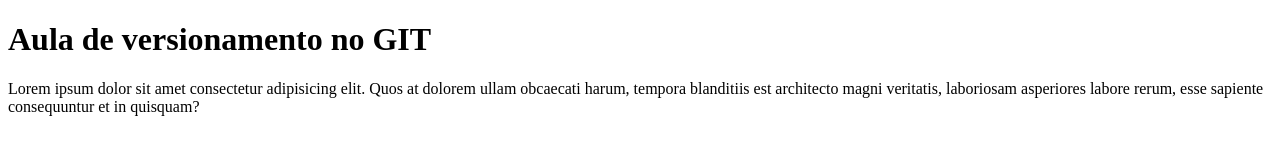
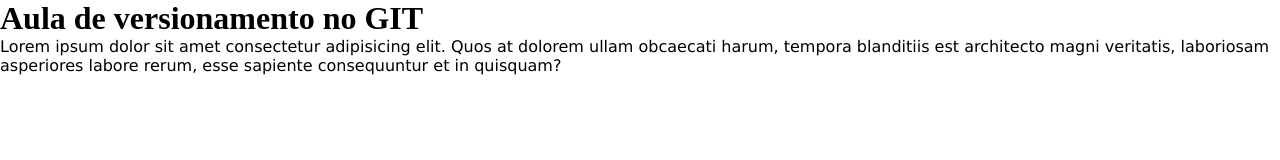
Before and after one commit to Felipi7/aula-GIT, a plain HTML site: page index.html in a window 1280 px wide. Drawn offline with Linux system fonts and the light colour scheme.

Commit message:
Segundo momento do projeto

```diff
--- a/index.html
+++ b/index.html
@@ -3,6 +3,7 @@
 <head>
     <meta charset="UTF-8">
     <meta name="viewport" content="width=device-width, initial-scale=1.0">
+    <link rel="stylesheet" href="style.css">
     <title>Aula GIT</title>
 </head>
 <body>
--- /dev/null
+++ b/style.css
@@ -0,0 +1,8 @@
+*{
+    margin:0;
+    padding: 0;
+}
+
+p{
+    font-family: 'Lucida Sans', 'Lucida Sans Regular', 'Lucida Grande', 'Lucida Sans Unicode', Geneva, Verdana, sans-serif;
+}
```
